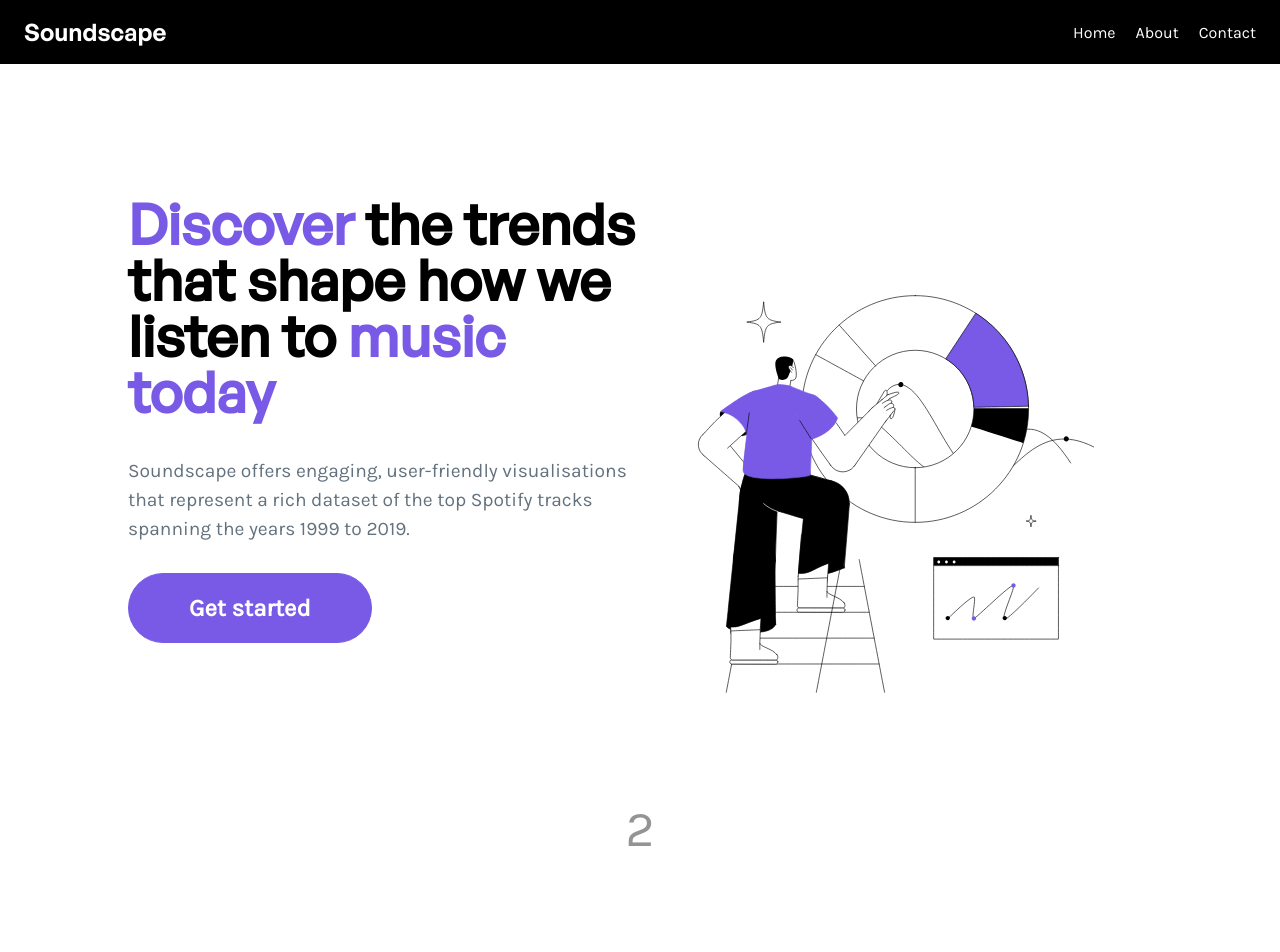
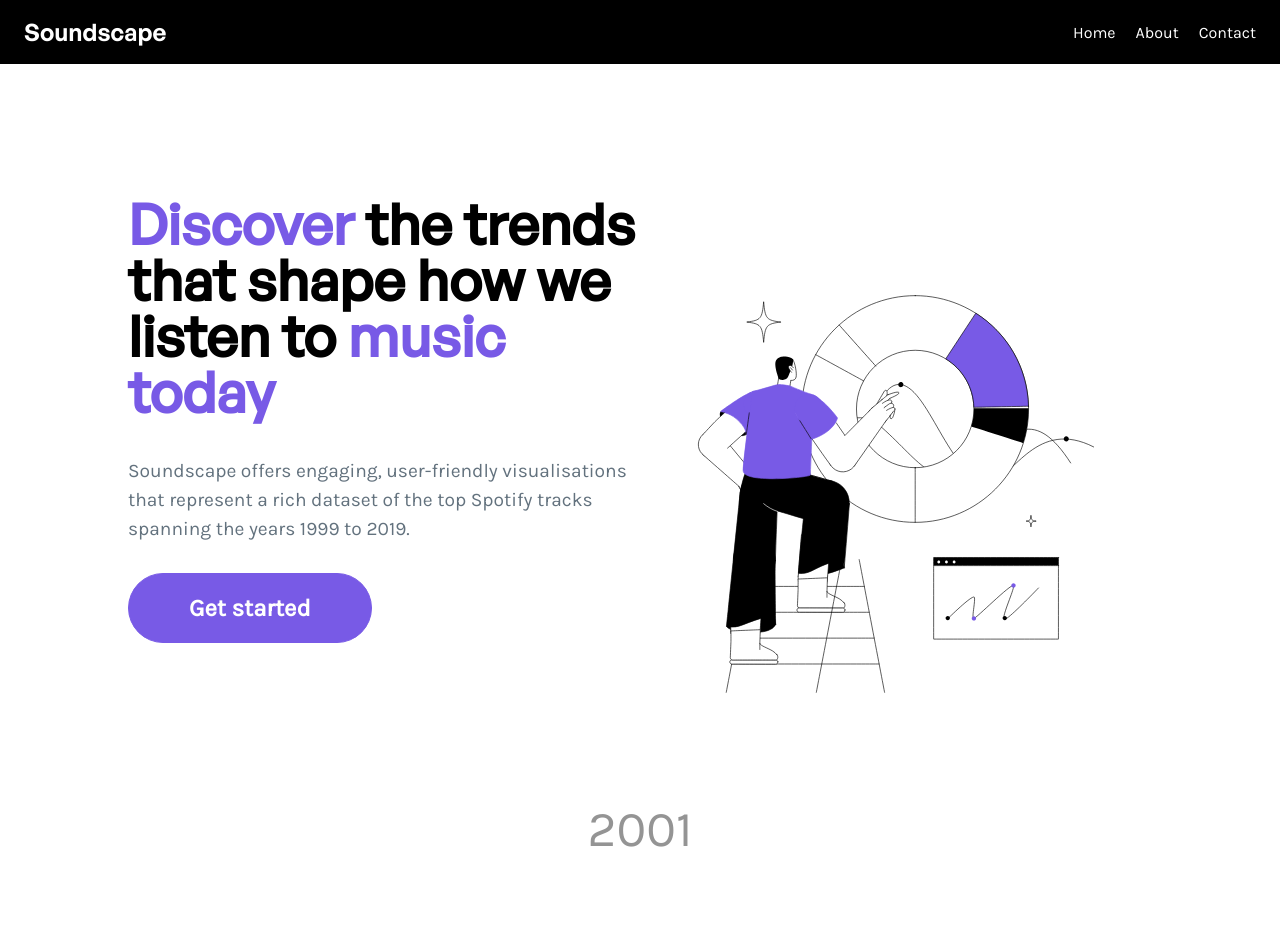
Before and after one commit to abbieespejo/soundscape, a React (Create React App) app: page / in a window 1280 px wide. Shown: the top 952 px of the page. Built offline with nearby package versions, Linux system fonts and the light colour scheme.

Commit message:
Added year label for timeline

```diff
--- a/src/components/BarChartRace/RacingBarChart.js
+++ b/src/components/BarChartRace/RacingBarChart.js
@@ -6,7 +6,8 @@ import './RacingBarChart.css';
 
 const RacingBarChart = () => {
 
-    console.log("RacingBarChart rendered");
+    const startYear = 1999;
+    const endYear = 2019;
 
 
     const randomColor = () => {
@@ -33,7 +34,7 @@ const RacingBarChart = () => {
 
     }, {});
 
-    const time = Array(22).fill(0).map((item, idx) => idx);
+    const time = Array.from({ length: endYear - startYear + 1 }, (_, idx) => startYear + idx);
 
 
     return (
```
